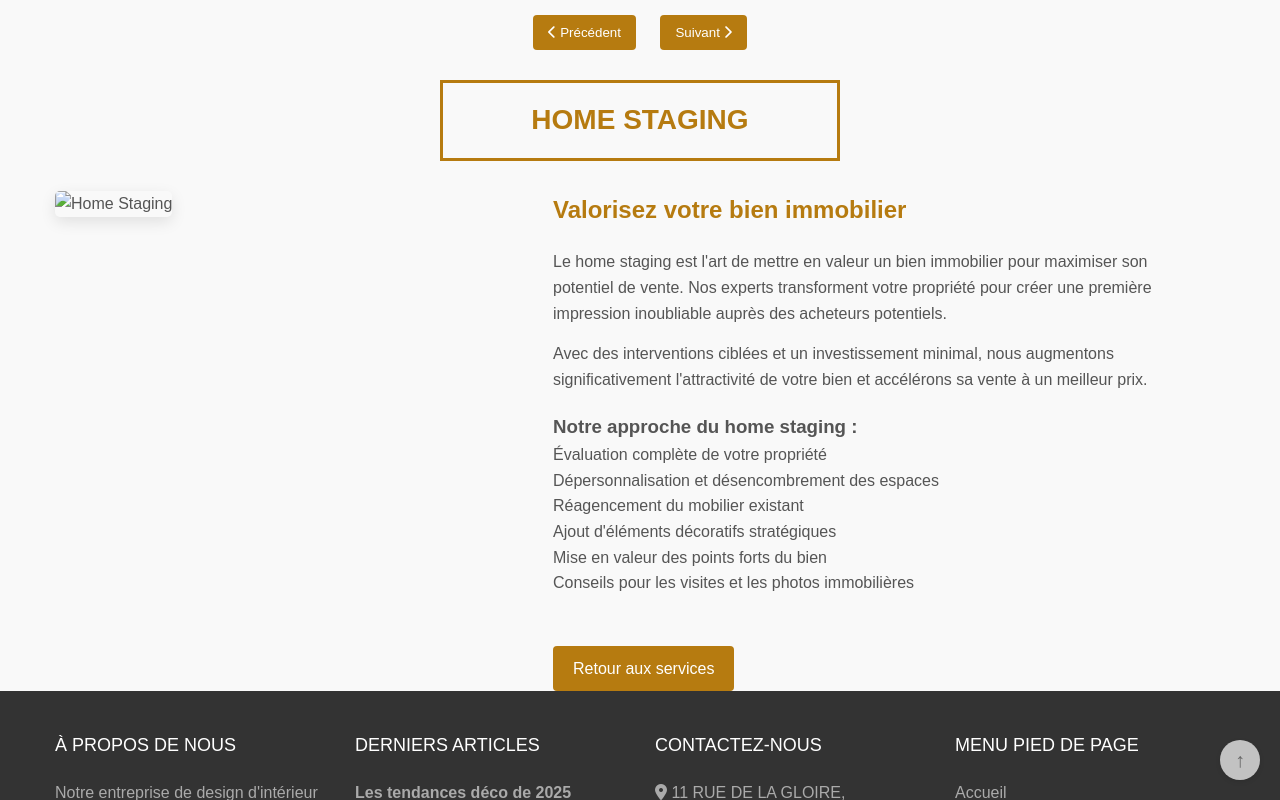
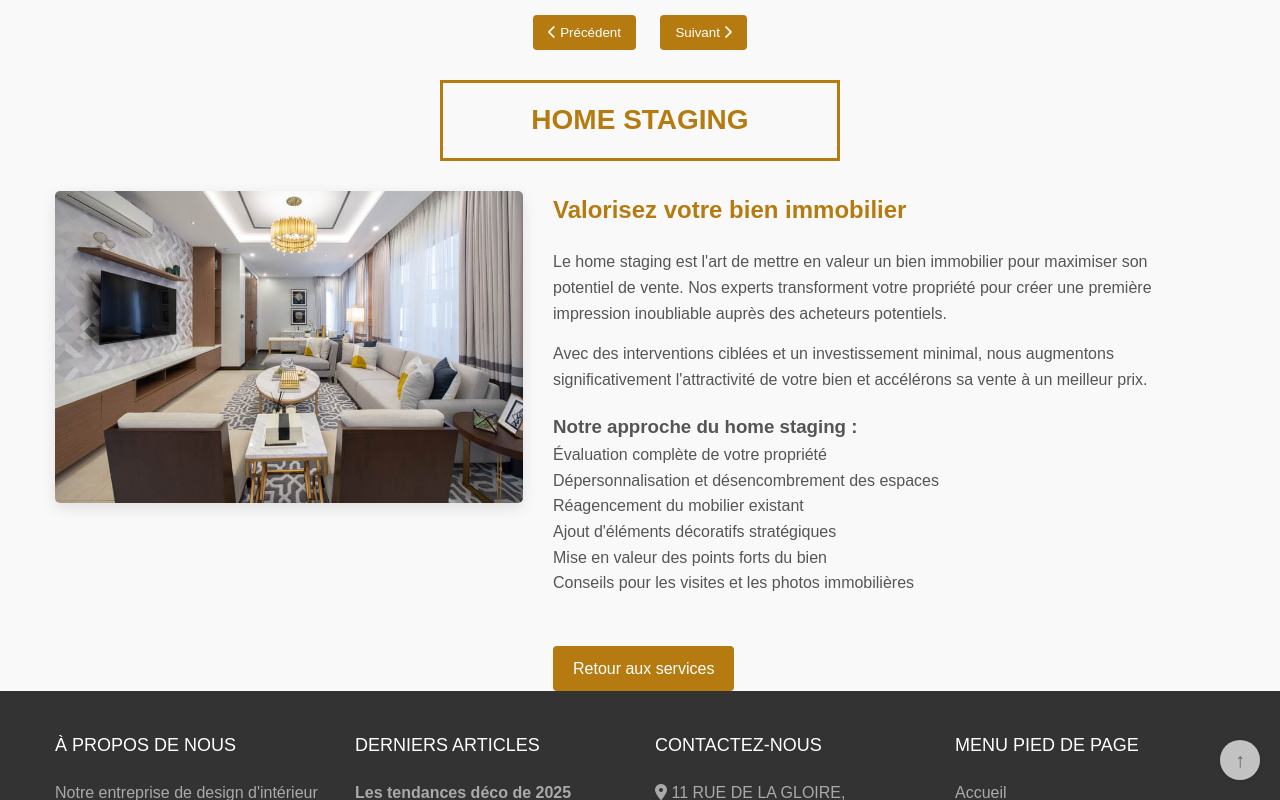
Before and after one commit to wassy20unique/Decoration_ND, a plain HTML site: page services.html in a window 1280 px wide. Both pictures are taken after a click on the link "Home Staging". Shown: the part 631-1431 px from the top of the page. Drawn offline with Linux system fonts and the light colour scheme.

Commit message:
Update services.html

```diff
--- a/services.html
+++ b/services.html
@@ -546,7 +546,7 @@ html {
         <h1 class="page-title">HOME STAGING</h1>
         <div class="service-detail">
             <div class="service-image">
-                <img src="images/maison-deco2.jpg" alt="Home Staging">
+                <img src="images/maison-decoration_interieur2.jpg" alt="Home Staging">
             </div>
             <div class="service-description">
                 <h2>Valorisez votre bien immobilier</h2>
```
